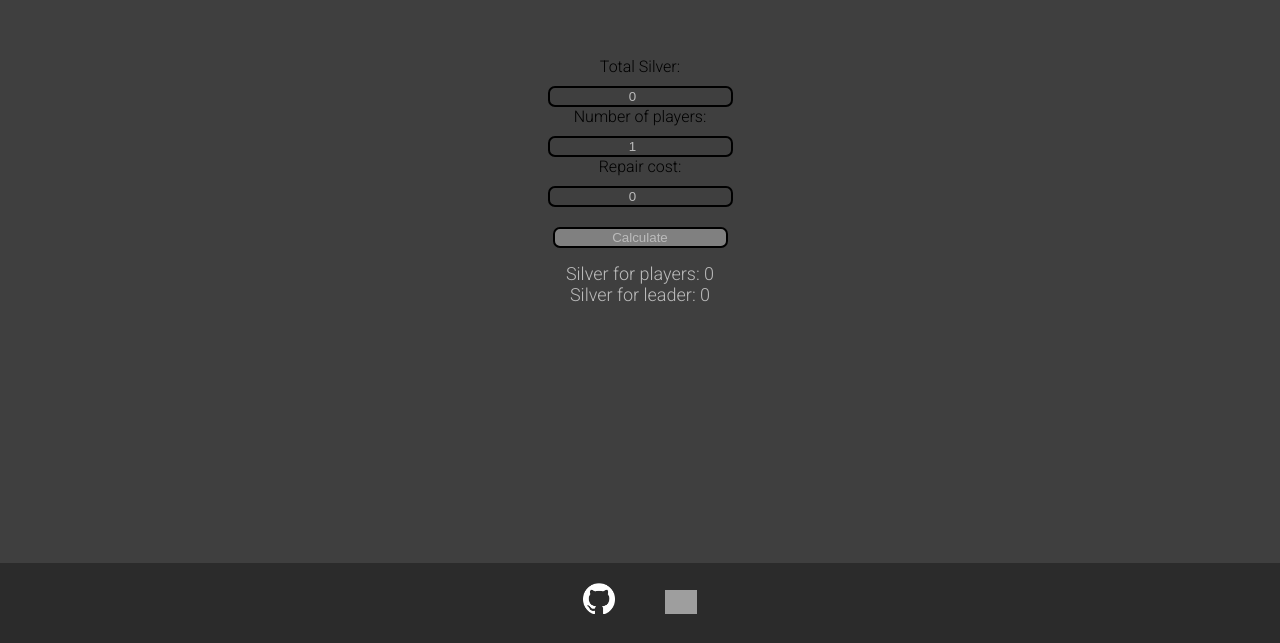
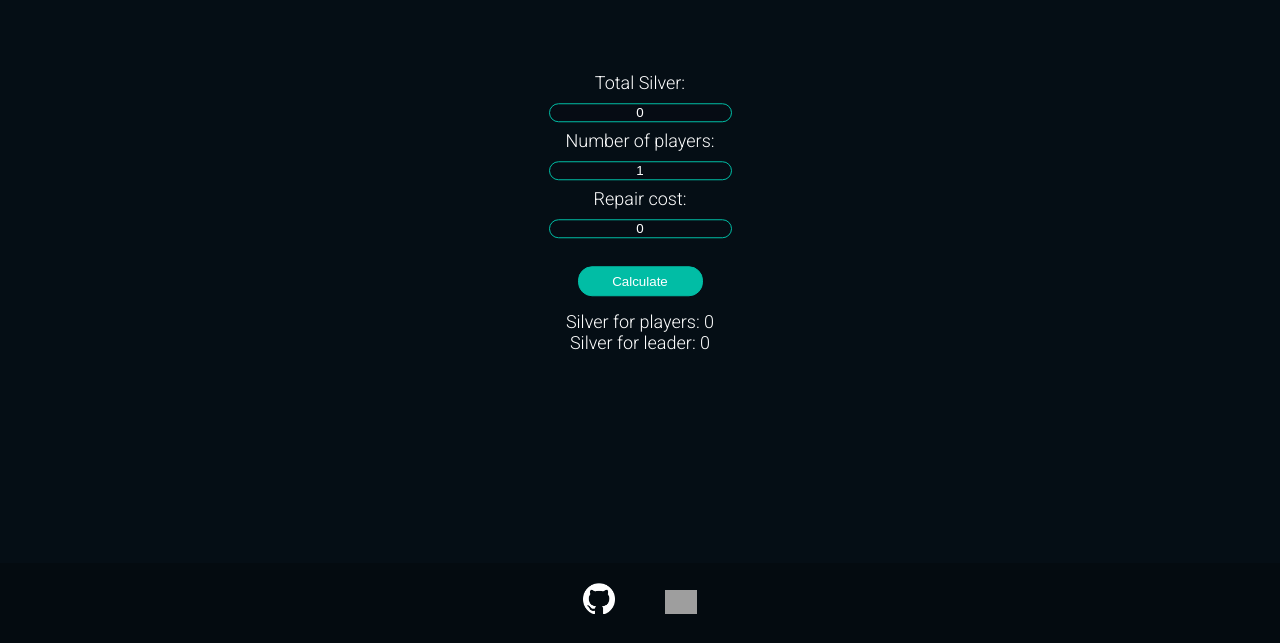
Before and after one commit to Teeco123/AlbionLootsplit, a React (Create React App) app: page / in a window 1280 px wide. Shown: the part 157-800 px from the top of the page. Built offline with nearby package versions, Linux system fonts and the light colour scheme; grey boxes are pictures that could not be loaded.

Commit message:
improved UI

```diff
--- a/src/App.css
+++ b/src/App.css
@@ -1,5 +1,5 @@
 body{
-    background-color: rgb(63, 63, 63);
+    background-color: rgb(5,14,21);
     font-family: 'Roboto';
     min-height: 100vh;
     display: flex;
@@ -12,39 +12,49 @@ body{
     width: 100%;
     text-align: center;
     position: absolute;
-    top: 50%;
+    top: 55%;
     left: 50%;
     transform: translate(-50%, -75%);
+    color: rgb(255, 255, 255);
+    font-size: 18px;
 }
 
 input[type=number]{
    margin-top: 10px;
-   border-radius: 7px;
-   border: 2px solid black;
-   background-color: rgb(63, 63, 63);
-   color:rgb(187, 187, 187);
+   margin-bottom: 8px;
+   border-radius: 14px;
+   border: 1px solid rgb(1,189,165);
+   background-color: rgb(6,12,20);
+   color:rgb(255, 255, 255);
    text-align: center;
+
+}
+
+input::-webkit-outer-spin-button,
+input::-webkit-inner-spin-button {
+  -webkit-appearance: none;
 }
 
 input[type=submit]{
     margin-top: 20px;
-    width: 175px;
+    width: 125px;
+    height: 30px;
     text-align: center;
-    background-color: grey;
-    color:rgb(187, 187, 187);
-    border: 2px solid black;
-    border-radius: 7px;
+    background-color: rgb(1,189,165);
+    color:rgb(255, 255, 255);
+    border: 1px solid rgb(1,189,165);
+    border-radius: 14px;
 }
 
 .result{
-    color:rgb(187, 187, 187);
+    color:rgb(255, 255, 255);
     margin-top: 15px;
     font-size: 18px;
 }
 
 .footer{
     margin-top: auto;
-    background-color: rgb(43, 43, 43);
+    background-color: rgb(4, 11, 16);
     height: 80px;
     text-align: center;
 }
```
